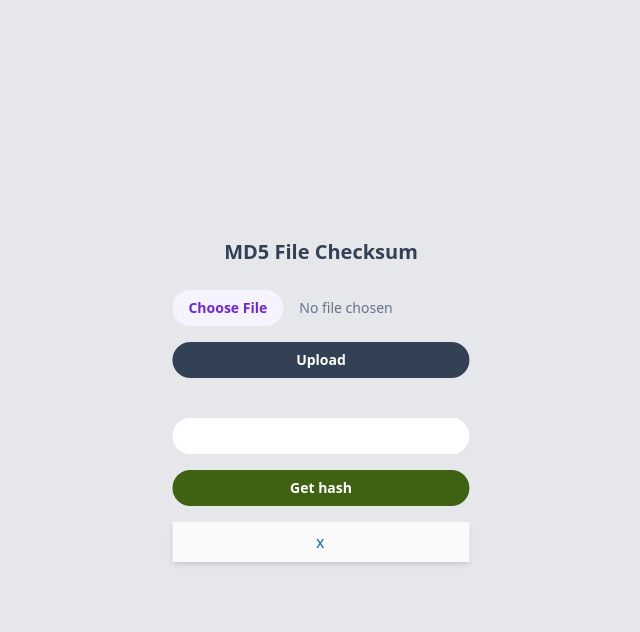
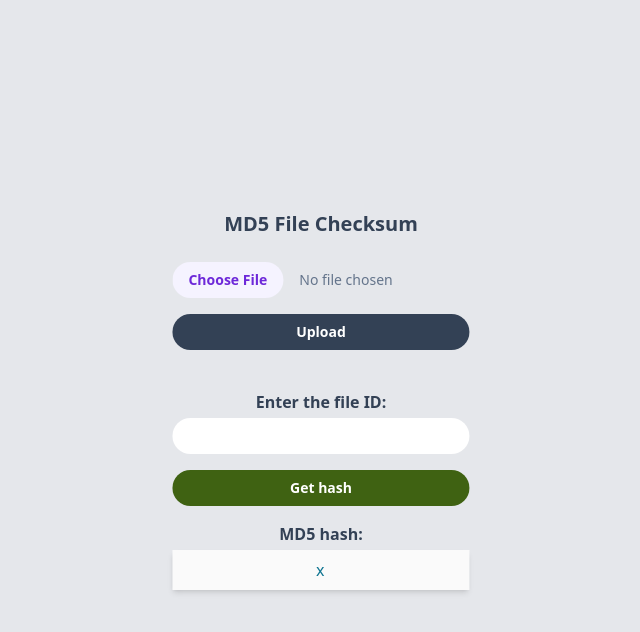
Before and after one commit to probodis/BG_md5_service, a FastAPI app: template src/ui_service/templates/result_page.html in a window 1280 px wide. Shown: the top 632 px of the page, without its empty margins (319-959 px from the left). Run offline with FastAPI, Linux system fonts and the light colour scheme; the template is opened without the code that fills it: most values are stand-ins (such as "Sample title", 1, 10 or a date in 2020); parts of the project's set-up code (start-up, migrations or seed data) failed here and were passed over; some libraries are stand-ins or nearby versions.

Commit message:
improved html pages

```diff
--- a/src/ui_service/templates/index.html
+++ b/src/ui_service/templates/index.html
@@ -56,11 +56,15 @@
 
       {% block upload_status %}{% endblock %}
 
-		<form action="/result-page" method="get" class="mt-10">
-              <input name="file_id" id="task_id" class="rounded-full w-full h-9"/>
+      <div class="mt-10">
+          <h2 class="text-center mb-1 font-sans font-semibold text-slate-700">
+              Enter the file ID:
+          </h2>
+        <form action="/result-page" method="get">
+              <input name="file_id" id="task_id" class="text-center text-stone-600 tracking-widest rounded-full w-full h-9"/>
           <button class="bg-lime-800 hover:bg-sky-700 w-full py-2 mt-4 text-sm rounded-full font-semibold text-white">Get hash</button>
         </form>
-
+      </div>
       {% block hashing_task_info %}{% endblock %}
 
   </main>
--- a/src/ui_service/templates/result_page.html
+++ b/src/ui_service/templates/result_page.html
@@ -2,10 +2,15 @@
 
 {% block hashing_task_info %}
 
-<div id="md5_hash" class="grid items-center shadow-md mt-4 h-10 bg-zinc-50">
-    <p class="tracking-widest font-medium text-center text-cyan-700 ml-4 mr-4">
-        {{ hashing_result }}
-    </p>
+<div class="mt-4">
+    <h2 class="text-center mb-1 font-sans font-semibold text-slate-700">
+        MD5 hash:
+    </h2>
+    <div id="md5_hash" class="grid items-center shadow-md h-10 bg-zinc-50">
+        <p class="tracking-widest font-medium text-center text-cyan-700 ml-4 mr-4">
+            {{ hashing_result }}
+        </p>
+    </div>
 </div>
 
 {% endblock %}
```
Also changed, not shown: src/ui_service/templates/upload_status.html (+9 -5 lines).
